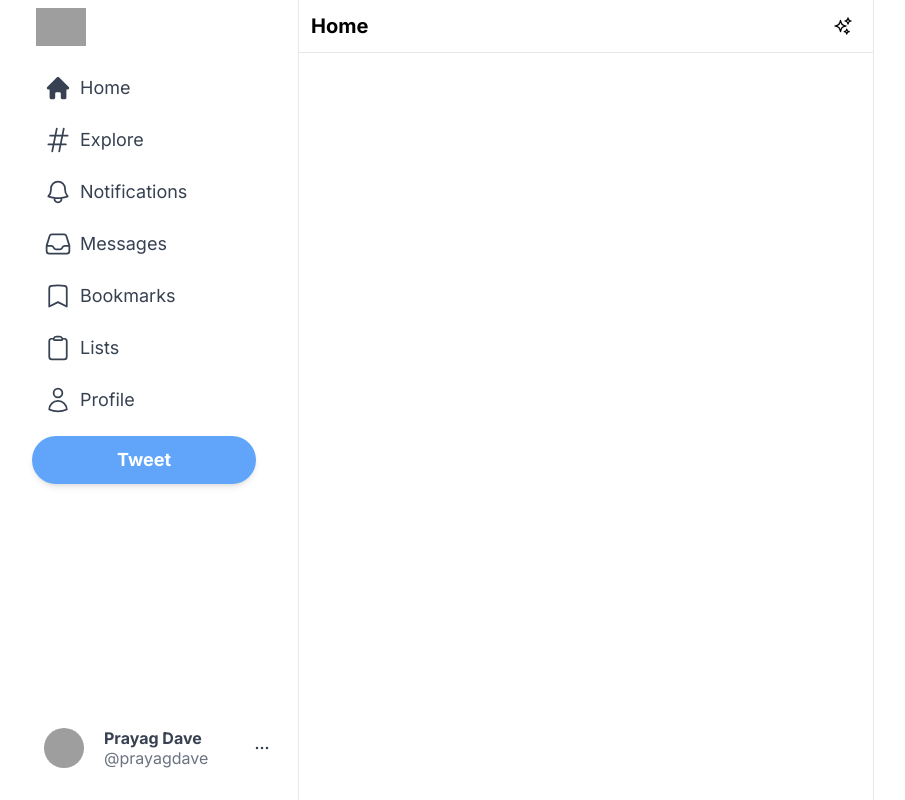
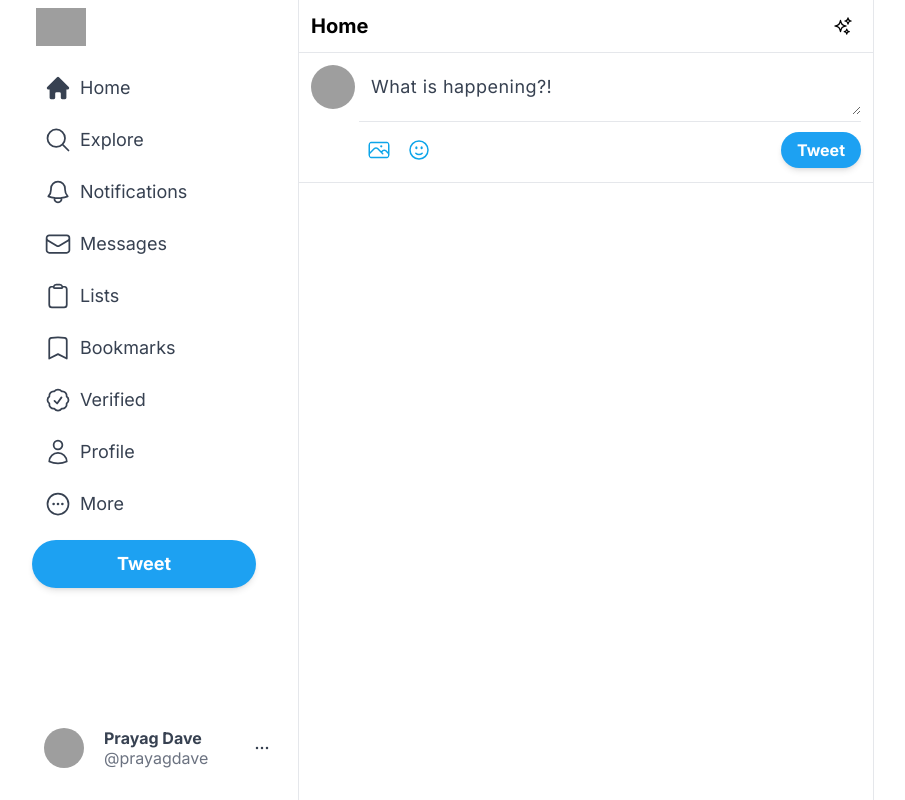
Before and after one commit to daveprayag/twitter-clone, a Next.js app: page / in a window 1280 px wide. Shown: the whole page, without its empty margins (72-977 px from the left). Built offline with nearby package versions, Linux system fonts and the light colour scheme; grey boxes are pictures that could not be loaded.

Commit message:
Added input section

```diff
--- a/components/Feed.js
+++ b/components/Feed.js
@@ -1,4 +1,5 @@
 import { SparklesIcon } from "@heroicons/react/24/outline";
+import Input from "./Input";
 
 export default function Feed() {
   return (
@@ -9,6 +10,7 @@
           <SparklesIcon className="h-5" />
         </div>
       </div>
+      <Input />
     </div>
   );
 }
--- /dev/null
+++ b/components/Input.js
@@ -0,0 +1,31 @@
+import { FaceSmileIcon, PhotoIcon } from "@heroicons/react/24/outline";
+
+export default function Input() {
+  return (
+    <div className="flex border-b border-gray-200 p-3 space-x-1">
+      <img
+        src="https://media.licdn.com/dms/image/D4D03AQGeBzrgYJKUlw/profile-displayphoto-shrink_800_800/0/1674196993755?e=2147483647&v=beta&t=lDJA87U9355i7IW2yilVbx4uYLnorbCmZUfk32sE6Ek"
+        alt="user-img"
+        className="h-11 w-11 rounded-full cursor-pointer hover:brightness-95"
+      />
+      <div className="w-full divide-y divide-gray-200">
+        <div className="">
+          <textarea
+            className="w-full border-none focus:ring-0 text-lg placeholder-gray-700 tracking-wide min-h-[50px] text-gray-700"
+            rows="1"
+            placeholder="What is happening?!"
+          ></textarea>
+        </div>
+        <div className="flex items-center justify-between pt-2">
+          <div className="flex">
+            <PhotoIcon className="h-10 w-10 hoverEffect p-2 text-sky-500 hover:bg-sky-100" />
+            <FaceSmileIcon className="h-10 w-10 hoverEffect p-2 text-sky-500 hover:bg-sky-100" />
+          </div>
+          <button className="bg-[#1da1f2] text-white px-4 py-1.5 rounded-full font-bold shadow-md hover:brightness-95 disabled:opacity-50">
+            Tweet
+          </button>
+        </div>
+      </div>
+    </div>
+  );
+}
--- a/components/Sidebar.js
+++ b/components/Sidebar.js
@@ -5,10 +5,12 @@
   BellIcon,
   BookmarkIcon,
   ClipboardIcon,
-  HashtagIcon,
-  InboxIcon,
   UserIcon,
   EllipsisHorizontalIcon,
+  MagnifyingGlassIcon,
+  EnvelopeIcon,
+  CheckBadgeIcon,
+  EllipsisHorizontalCircleIcon,
 } from "@heroicons/react/24/outline";
 
 export default function Sidebar() {
@@ -27,16 +29,18 @@
       {/* Menu */}
       <div className="mt-4 mb-2.5 xl:items-start">
         <SidebarMenuItem text="Home" Icon={HomeIcon} />
-        <SidebarMenuItem text="Explore" Icon={HashtagIcon} />
+        <SidebarMenuItem text="Explore" Icon={MagnifyingGlassIcon} />
         <SidebarMenuItem text="Notifications" Icon={BellIcon} />
-        <SidebarMenuItem text="Messages" Icon={InboxIcon} />
+        <SidebarMenuItem text="Messages" Icon={EnvelopeIcon} />
+        <SidebarMenuItem text="Lists" Icon={ClipboardIcon} />
         <SidebarMenuItem text="Bookmarks" Icon={BookmarkIcon} />
-        <SidebarMenuItem text="Lists" Icon={ClipboardIcon} />
+        <SidebarMenuItem text="Verified" Icon={CheckBadgeIcon} />
         <SidebarMenuItem text="Profile" Icon={UserIcon} />
+        <SidebarMenuItem text="More" Icon={EllipsisHorizontalCircleIcon} />{" "}
       </div>
 
       {/* Button */}
-      <button className="bg-blue-400 text-white rounded-full w-56 h-12 font-bold shadow-md hover:brightness-95 text-lg hidden xl:inline">
+      <button className="bg-[#1da1f2] text-white rounded-full w-56 h-12 font-bold shadow-md hover:brightness-95 text-lg hidden xl:inline">
         Tweet
       </button>
 
--- a/package.json
+++ b/package.json
@@ -18,5 +18,8 @@
     "react": "18.2.0",
     "react-dom": "18.2.0",
     "tailwindcss": "3.3.2"
+  },
+  "devDependencies": {
+    "@tailwindcss/forms": "^0.5.3"
   }
 }
--- a/tailwind.config.js
+++ b/tailwind.config.js
@@ -1,18 +1,18 @@
 /** @type {import('tailwindcss').Config} */
 module.exports = {
   content: [
-    './pages/**/*.{js,ts,jsx,tsx,mdx}',
-    './components/**/*.{js,ts,jsx,tsx,mdx}',
-    './app/**/*.{js,ts,jsx,tsx,mdx}',
+    "./pages/**/*.{js,ts,jsx,tsx,mdx}",
+    "./components/**/*.{js,ts,jsx,tsx,mdx}",
+    "./app/**/*.{js,ts,jsx,tsx,mdx}",
   ],
   theme: {
     extend: {
       backgroundImage: {
-        'gradient-radial': 'radial-gradient(var(--tw-gradient-stops))',
-        'gradient-conic':
-          'conic-gradient(from 180deg at 50% 50%, var(--tw-gradient-stops))',
+        "gradient-radial": "radial-gradient(var(--tw-gradient-stops))",
+        "gradient-conic":
+          "conic-gradient(from 180deg at 50% 50%, var(--tw-gradient-stops))",
       },
     },
   },
-  plugins: [],
-}
+  plugins: [require("@tailwindcss/forms")],
+};
```
Also changed, not shown: 1 other file (tests, documents, lock files or other folders).
